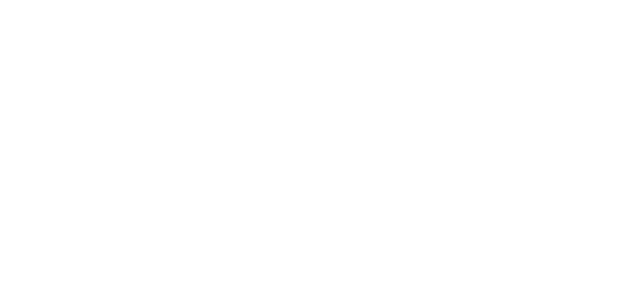
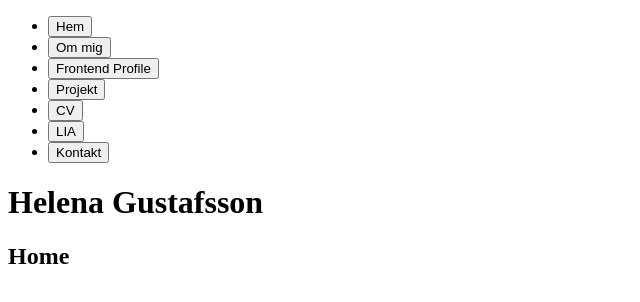
Before and after one commit to Helena-Gustafsson/Helena-Gustafsson-Portfolio-2026-React, a React (Vite) app: page / in a window 1280 px wide. Shown: the top 302 px of the page, without its empty margins (0-640 px from the left). Built offline with nearby package versions, Linux system fonts and the light colour scheme.

Commit message:
feat: implement activeSection navigation with useState and onClick buttons in Navbar component

```diff
--- a/src/App.tsx
+++ b/src/App.tsx
@@ -5,10 +5,12 @@
 import FrontendProfile from "./sections/FrontendProfile";
 import LIA from "./sections/LIA"; import Projects from "./sections/Projects";
 import CV from "./sections/CV"; import Contact from "./sections/Contact";
-function App()
-{ const [activeSection, setActiveSection] = useState("home");
-  return
-  ( <> <Navbar />
+function App() {
+
+  const [activeSection, setActiveSection] = useState("home");
+  return (
+  <>
+  <Navbar setActiveSection={setActiveSection} />
   <h1>Helena Gustafsson</h1>
   {activeSection === "home" && <Home />}
   {activeSection === "about" && <About />}
--- a/src/components/Navbar.tsx
+++ b/src/components/Navbar.tsx
@@ -1,14 +1,20 @@
 //NAVBAR AS PLACEHOLDER - TO BE CHANGED
 
-function Navbar() {
+type NavbarProps = {
+    setActiveSection: (section: string) => void;
+};
+
+function Navbar({ setActiveSection }: NavbarProps) {
     return (
         <nav>
             <ul>
-                <li><a href="#home">Home</a></li>
-                <li><a href="#cv">CV</a></li>
-                <li><a href="#frontend-profile">Frontend Profile</a></li>
-                <li><a href="#lia">LIA</a></li>
-                <li><a href="#projects">Projects</a></li>
+                <li><button onClick={() => setActiveSection("home")}>Hem</button></li>
+                <li><button onClick={() => setActiveSection("about")}>Om mig</button></li>
+                <li><button onClick={() => setActiveSection("frontend")}>Frontend Profile</button></li>
+                <li><button onClick={() => setActiveSection("projects")}>Projekt</button></li>
+                <li><button onClick={() => setActiveSection("cv")}>CV</button></li>
+                <li><button onClick={() => setActiveSection("lia")}>LIA</button></li>
+                <li><button onClick={() => setActiveSection("contact")}>Kontakt</button></li>
             </ul>
         </nav>
     );
```
